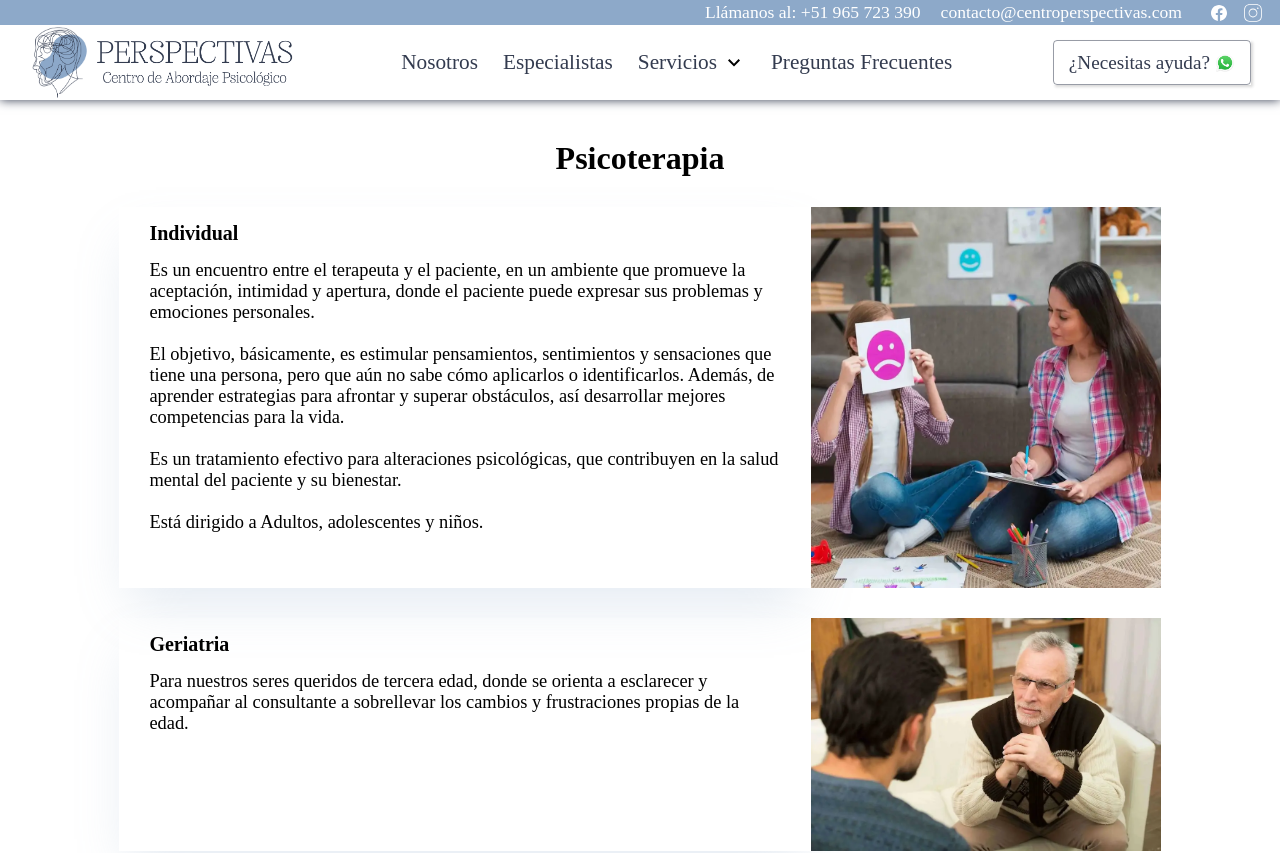
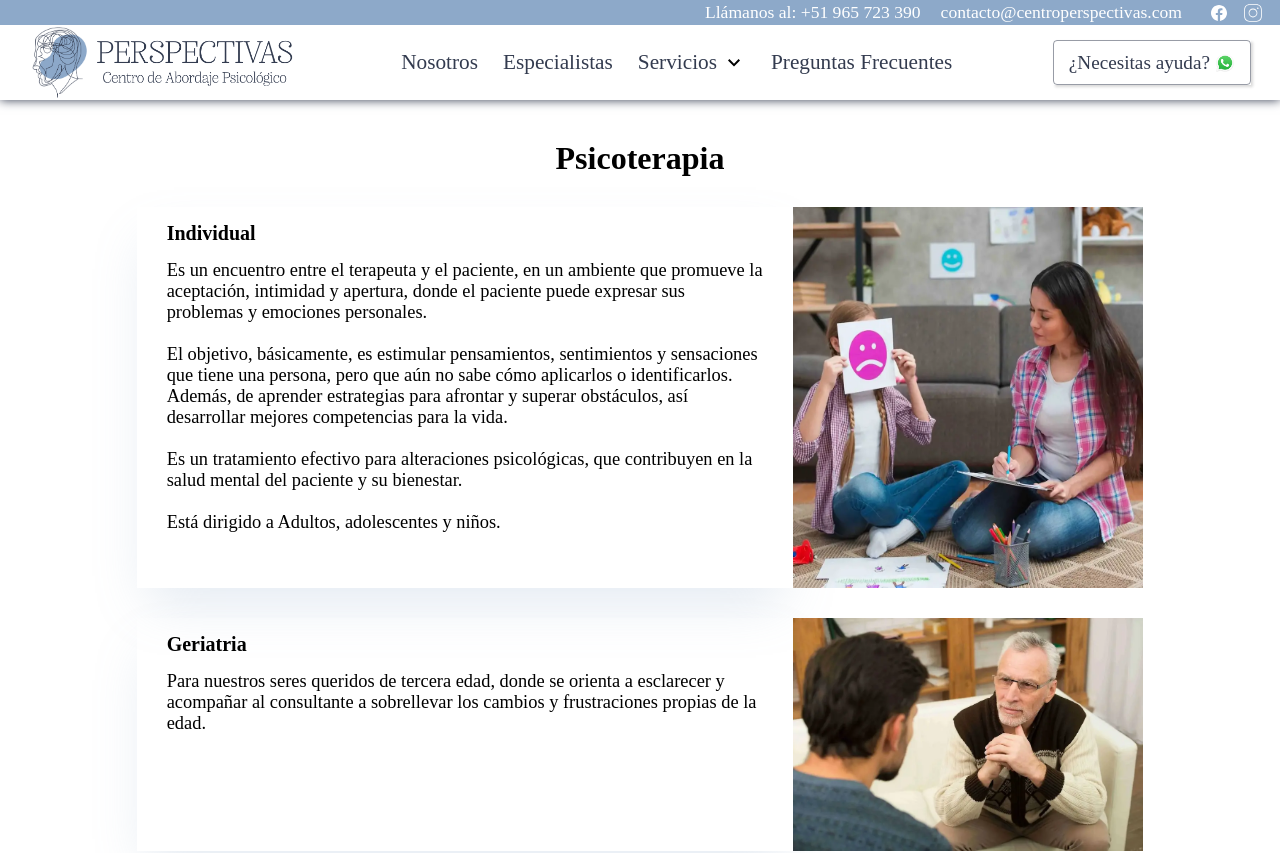
Before and after one commit to pitziro/PsyPCA23, a React (Vite) app: page /servicios in a window 1280 px wide. Shown: the top 853 px of the page. Built offline with nearby package versions, Linux system fonts and the light colour scheme; a web font is replaced by a local one.

Commit message:
fix servicios otra vez

```diff
--- a/src/components/bottom/Footer.module.css
+++ b/src/components/bottom/Footer.module.css
@@ -45,7 +45,7 @@
 	height: 45px;
 }
 
-@media screen and (max-width: 700px) {
+@media screen and (max-width: 980px) {
 	.zona_bot {
 		display: flex;
 		flex-direction: column;
--- a/src/pages/Nosotros.module.css
+++ b/src/pages/Nosotros.module.css
@@ -107,7 +107,7 @@
 	color: var(--cPaleta1);
 }
 
-@media screen and (max-width: 700px) {
+@media screen and (max-width: 980px) {
 	.main_somos_desc {
 		width: 100vw;
 		display: flex;
--- a/src/pages/Servicios.module.css
+++ b/src/pages/Servicios.module.css
@@ -3,6 +3,10 @@
 	flex-direction: column;
 	align-items: center;
 	padding-top: 40px;
+	width: 95%;
+}
+.cat_subtitle {
+	/* border: 1px solid purple; */
 	width: 90%;
 }
 
@@ -25,6 +29,7 @@
 	padding: 15px 10px;
 	box-shadow: rgba(141, 169, 201, 0.25) 0px 25px 50px -12px;
 	padding-bottom: 55px;
+	/* border: 1px red solid; */
 }
 .serv_card_text p {
 	padding: 0 20px 0 20px;
@@ -45,7 +50,7 @@
 	/* max-height: 380px; */
 }
 
-@media screen and (max-width: 768px) {
+@media screen and (max-width: 980px) {
 	.serv_card {
 		flex-direction: column-reverse;
 		align-items: center;
--- a/src/pages/Welcome.module.css
+++ b/src/pages/Welcome.module.css
@@ -50,7 +50,7 @@
 	height: 200px;
 }
 
-@media screen and (max-width: 700px) {
+@media screen and (max-width: 980px) {
 	.imgWasap {
 		right: 10px;
 		font-size: 1.1rem;
```
